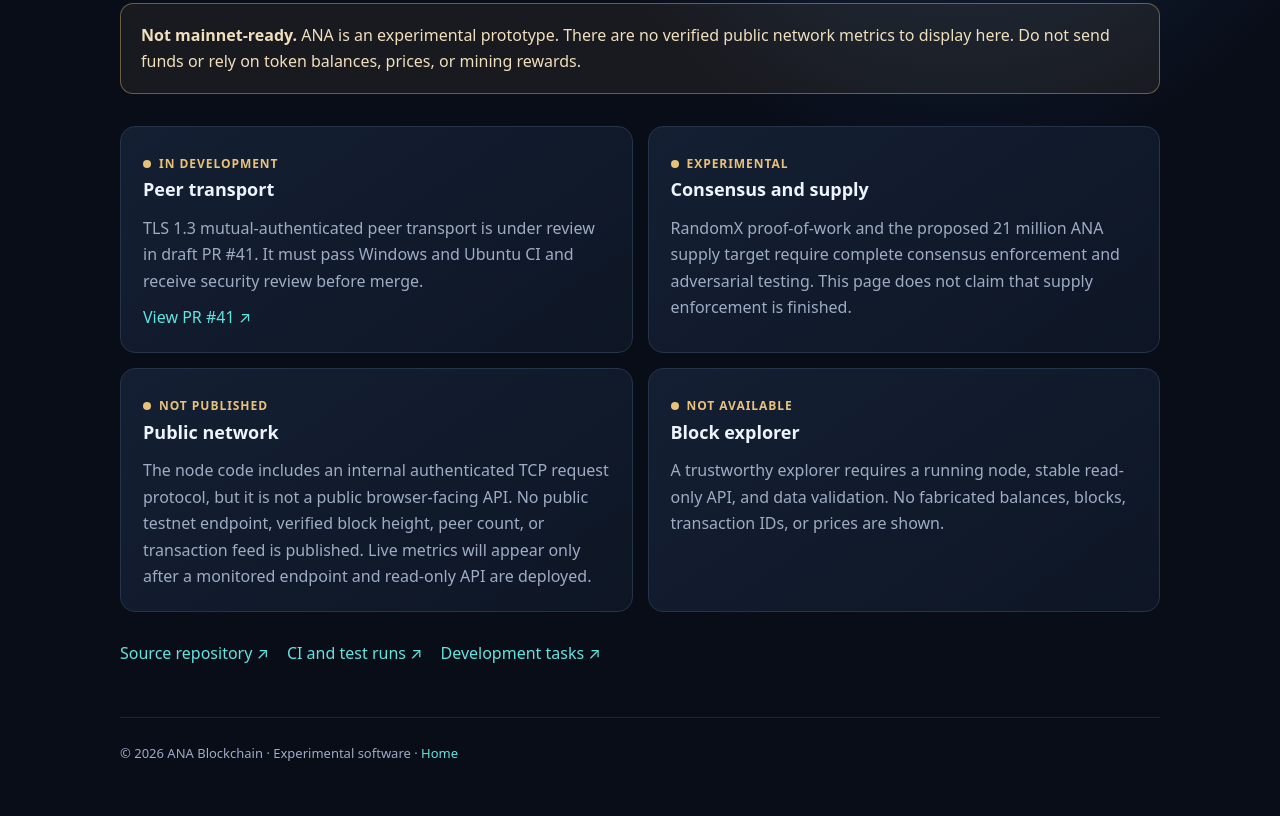
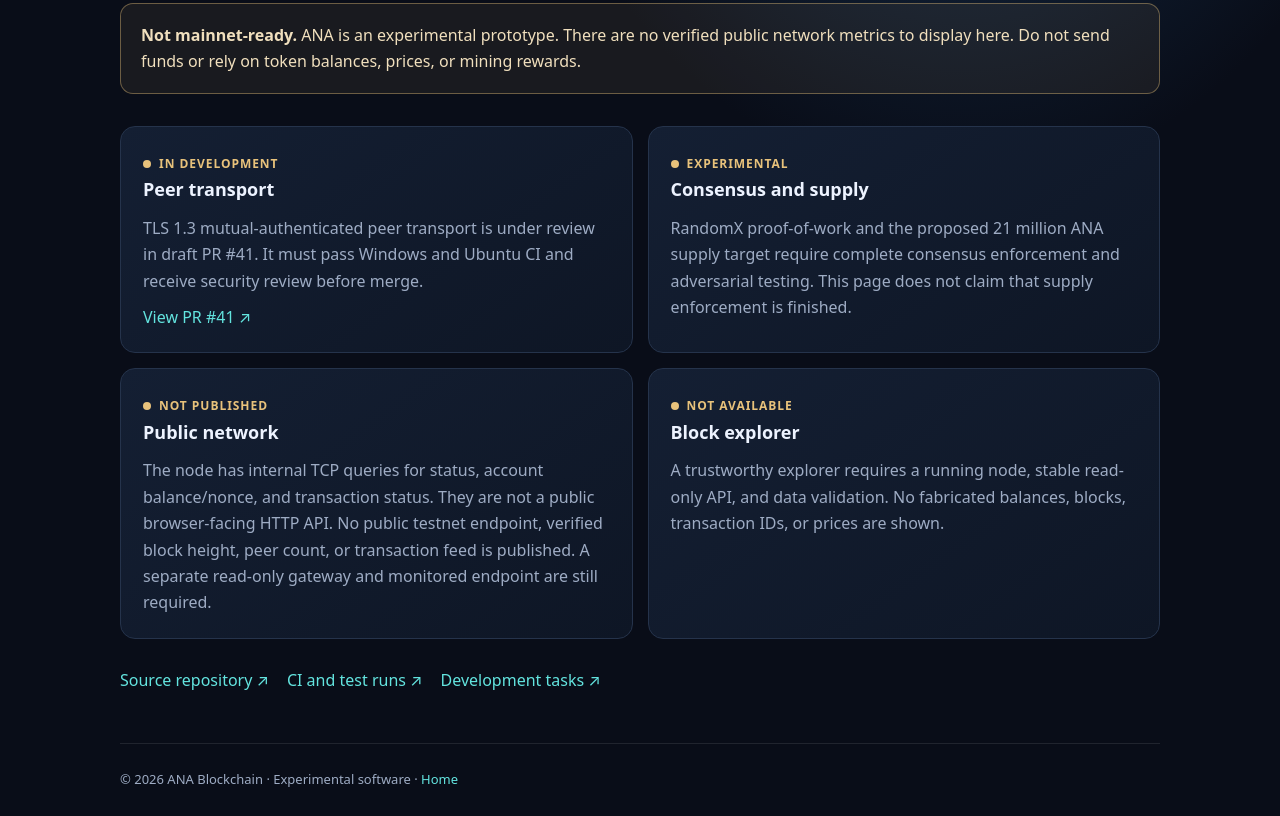
Before and after one commit to Rajosreeranighosh/ANA-Website, a plain HTML site: page status.html in a window 1280 px wide. Shown: the part 460-1276 px from the top of the page. Before the commit the page ends 1249 px from the top, so only its background shows below. Drawn offline with Linux system fonts and the light colour scheme.

Commit message:
Clarify internal node queries and read API gateway roadmap

```diff
--- a/status.html
+++ b/status.html
@@ -19,7 +19,7 @@
 <div class="grid">
 <article class="card"><div class="state"><span class="dot"></span>In development</div><h2>Peer transport</h2><p>TLS 1.3 mutual-authenticated peer transport is under review in draft PR #41. It must pass Windows and Ubuntu CI and receive security review before merge.</p><p><a href="https://github.com/Rajosreeranighosh/ANA-Blockchain/pull/41">View PR #41 ↗</a></p></article>
 <article class="card"><div class="state"><span class="dot"></span>Experimental</div><h2>Consensus and supply</h2><p>RandomX proof-of-work and the proposed 21 million ANA supply target require complete consensus enforcement and adversarial testing. This page does not claim that supply enforcement is finished.</p></article>
-<article class="card"><div class="state"><span class="dot"></span>Not published</div><h2>Public network</h2><p>The node code includes an internal authenticated TCP request protocol, but it is not a public browser-facing API. No public testnet endpoint, verified block height, peer count, or transaction feed is published. Live metrics will appear only after a monitored endpoint and read-only API are deployed.</p></article>
+<article class="card"><div class="state"><span class="dot"></span>Not published</div><h2>Public network</h2><p>The node has internal TCP queries for status, account balance/nonce, and transaction status. They are not a public browser-facing HTTP API. No public testnet endpoint, verified block height, peer count, or transaction feed is published. A separate read-only gateway and monitored endpoint are still required.</p></article>
 <article class="card"><div class="state"><span class="dot"></span>Not available</div><h2>Block explorer</h2><p>A trustworthy explorer requires a running node, stable read-only API, and data validation. No fabricated balances, blocks, transaction IDs, or prices are shown.</p></article>
 </div>
 <div class="links"><a href="https://github.com/Rajosreeranighosh/ANA-Blockchain">Source repository ↗</a><a href="https://github.com/Rajosreeranighosh/ANA-Blockchain/actions">CI and test runs ↗</a><a href="https://github.com/Rajosreeranighosh/ANA-Blockchain/issues">Development tasks ↗</a></div>
```
